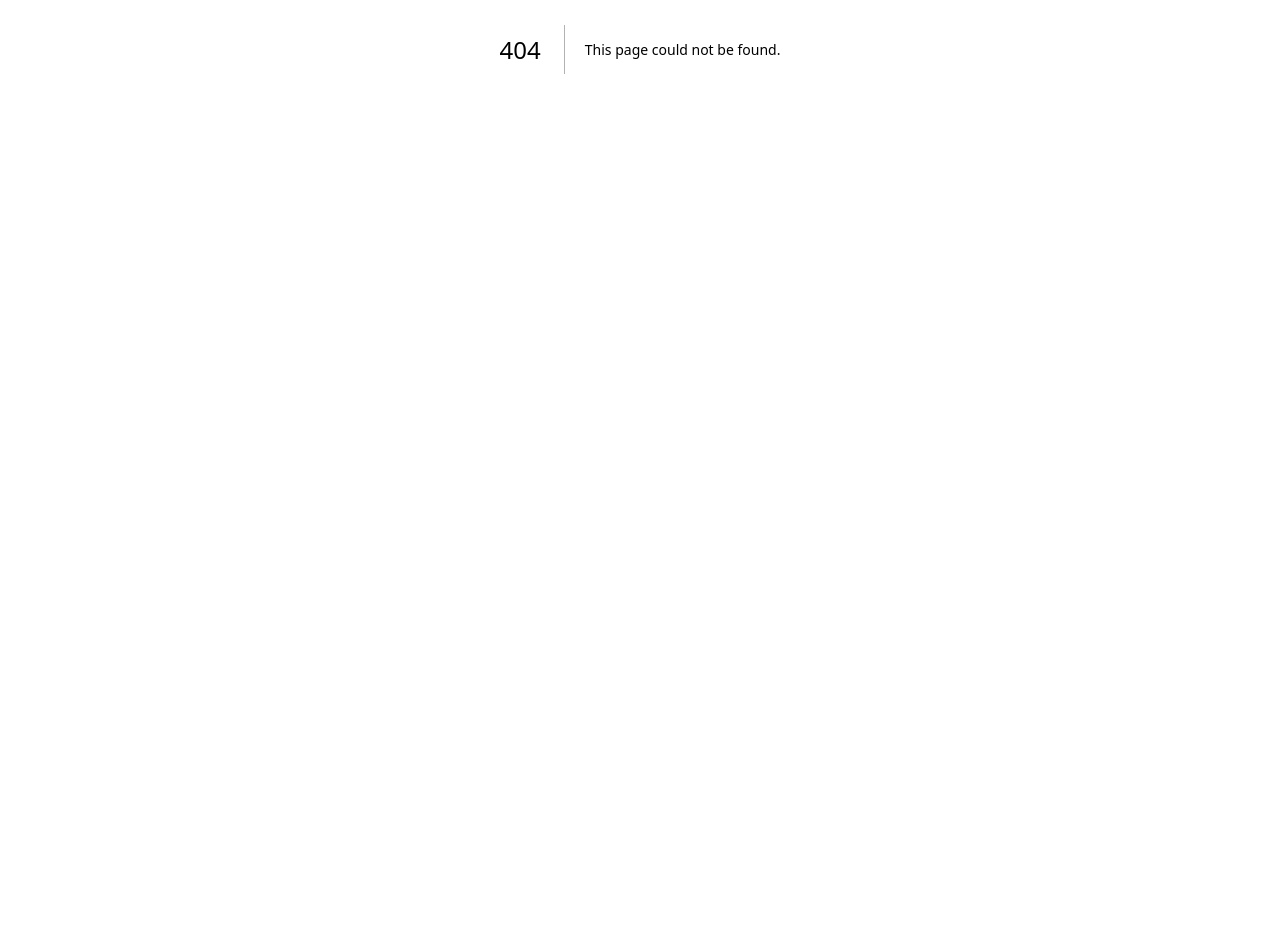
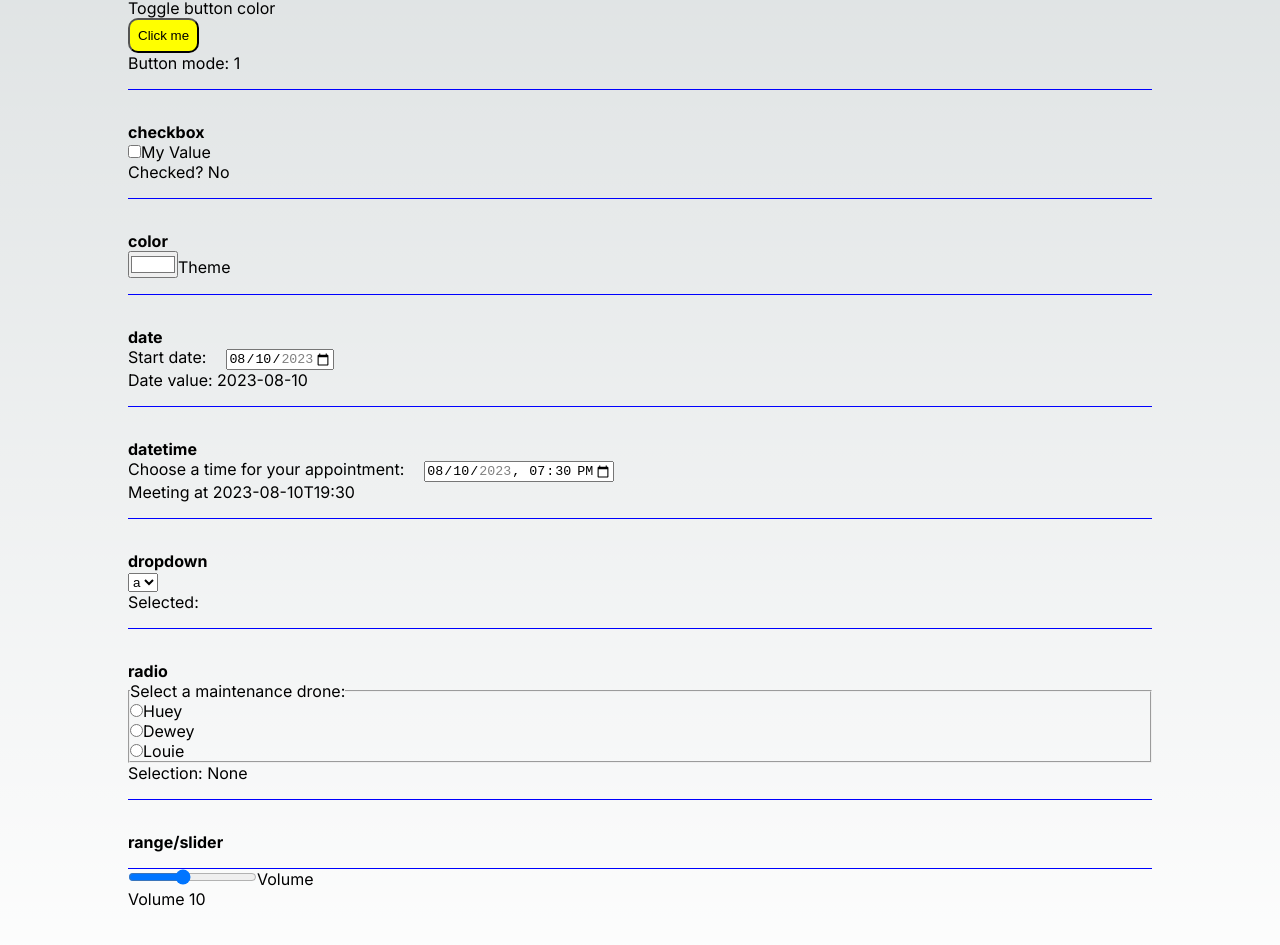
Before and after one commit to xta/react-next-demo-810, a Next.js app: page /controls in a window 1280 px wide. Before the commit this address had no page. Shown: the part 351-1296 px from the top of the page. Before the commit the page ends 800 px from the top, so only its background shows below. Built offline with nearby package versions, Linux system fonts and the light colour scheme.

Commit message:
add input controls page: text input, button, checkbox, color, date, datetime-local, dropdown, radio, range

```diff
--- /dev/null
+++ b/src/app/controls/controls.module.css
@@ -0,0 +1,28 @@
+.main {
+    padding: 8rem;
+}
+
+.main label {
+    margin-right: 20px;
+}
+
+.main section {
+    padding-top: 2rem;
+    padding-bottom: 1rem;
+    border-bottom: 1px blue solid;
+}
+
+.main button {
+    padding: 0.5rem;
+    border-radius: 10px;
+}
+
+.buttonOn {
+    color: #000;
+    background-color: yellow;
+}
+
+.buttonOff {
+    color: #fff;
+    background-color: green;
+}
--- /dev/null
+++ b/src/app/controls/page.js
@@ -0,0 +1,135 @@
+"use client"
+
+import styles from './controls.module.css'
+
+import { useState } from 'react'
+
+export default function ControlsPage() {
+
+    const [name, setName] = useState('Replace Me')
+
+    const [buttonOn, setButtonOn] = useState(true)
+
+    const [checked, setChecked] = useState(false)
+
+    const [theme, setTheme] = useState('#ffffff')
+
+    const [startDate, setStartDate] = useState('2023-08-10')
+
+    const [meeting, setMeeting] = useState('2023-08-10T19:30')
+
+    const [selection, setSelection] = useState('')
+
+    const [radio, setRadio] = useState('')
+
+    const [volume, setVolume] = useState('10')
+
+    return (
+        <>
+            <main className={styles.main}>
+                <h1>Controls</h1>
+
+                <section>
+                    <h4>Set</h4>
+                    <label for="name">Name</label>
+                    <input type="text" id="name" name="name" value={name} onChange={(e) => { setName(e.target.value) }} />
+                    <h4>Get</h4>
+                    {name}
+                </section>
+
+                <section>
+                    <h4>button</h4>
+                    <p>Toggle button color</p>
+                    <button className={buttonOn ? styles.buttonOn : styles.buttonOff} onClick={() => setButtonOn(!buttonOn)}>Click me</button>
+                    <p>Button mode: {buttonOn ? '1' : '2'}</p>
+                </section>
+
+                <section>
+                    <h4>checkbox</h4>
+                    <p>
+                        <input value={checked} type="checkbox" id="cbox" onChange={() => setChecked(!checked)} />
+                        <label for="cbox">My Value</label>
+                    </p>
+                    Checked? {checked ? 'Yes' : 'No'}
+                </section>
+
+                <section>
+                    <h4>color</h4>
+                    <input type="color" id="theme" name="theme" value={theme} onChange={(e) => setTheme(e.target.value)} />
+                    <label for="theme">Theme</label>
+                </section>
+
+                <section>
+                    <h4>date</h4>
+                    <label for="start">Start date:</label>
+                    <input type="date" id="start" name="trip-start" value={startDate} min="2023-01-01" max="2023-12-31" onChange={(e) => setStartDate(e.target.value)} />
+                    <p>Date value: {startDate}</p>
+                </section>
+
+                <section>
+                    <h4>datetime</h4>
+                    <label for="meeting">Choose a time for your appointment:</label>
+                    <input
+                        type="datetime-local"
+                        id="meeting"
+                        name="meeting"
+                        value={meeting}
+                        min="2023-01-01T00:00"
+                        max="2023-12-31T00:00"
+                        onChange={(e) => setMeeting(e.target.value)}
+                    />
+                    <p>Meeting at {meeting}</p>
+                </section>
+
+                <section>
+                    <h4>dropdown</h4>
+
+                    <select
+                        value={selection}
+                        onChange={(e) => {
+                            setSelection(e.target.value);
+                        }}
+                    >
+                        <option value="a">a</option>
+                        <option value="b">b</option>
+                        <option value="c">c</option>
+                        <option value="d">d</option>
+                    </select>
+                    <p>Selected: {selection}</p>
+                </section>
+
+                <section>
+                    <h4>radio</h4>
+
+                    <fieldset>
+                        <legend>Select a maintenance drone:</legend>
+                        <div>
+                            <input type="radio" id="huey" name="drone" value="huey" checked={radio === 'huey'} onClick={(e) => setRadio(e.target.value)} />
+                            <label for="huey">Huey</label>
+                        </div>
+                        <div>
+                            <input type="radio" id="dewey" name="drone" value="dewey" checked={radio === 'dewey'} onClick={(e) => setRadio(e.target.value)} />
+                            <label for="dewey">Dewey</label>
+                        </div>
+                        <div>
+                            <input type="radio" id="louie" name="drone" value="louie" checked={radio === 'louie'} onClick={(e) => setRadio(e.target.value)} />
+                            <label for="louie">Louie</label>
+                        </div>
+                    </fieldset>
+
+                    <p>Selection: {radio === '' ? 'None' : radio}</p>
+                </section>
+
+                <section>
+                    <h4>range/slider</h4>
+                </section>
+
+                <input type="range" id="volume" name="volume" min="0" max="24" value={volume} onChange={(e) => setVolume(e.target.value)} />
+                <label for="volume">Volume</label>
+                <p>
+                    Volume {volume}
+                </p>
+            </main>
+        </>
+    )
+}
```
